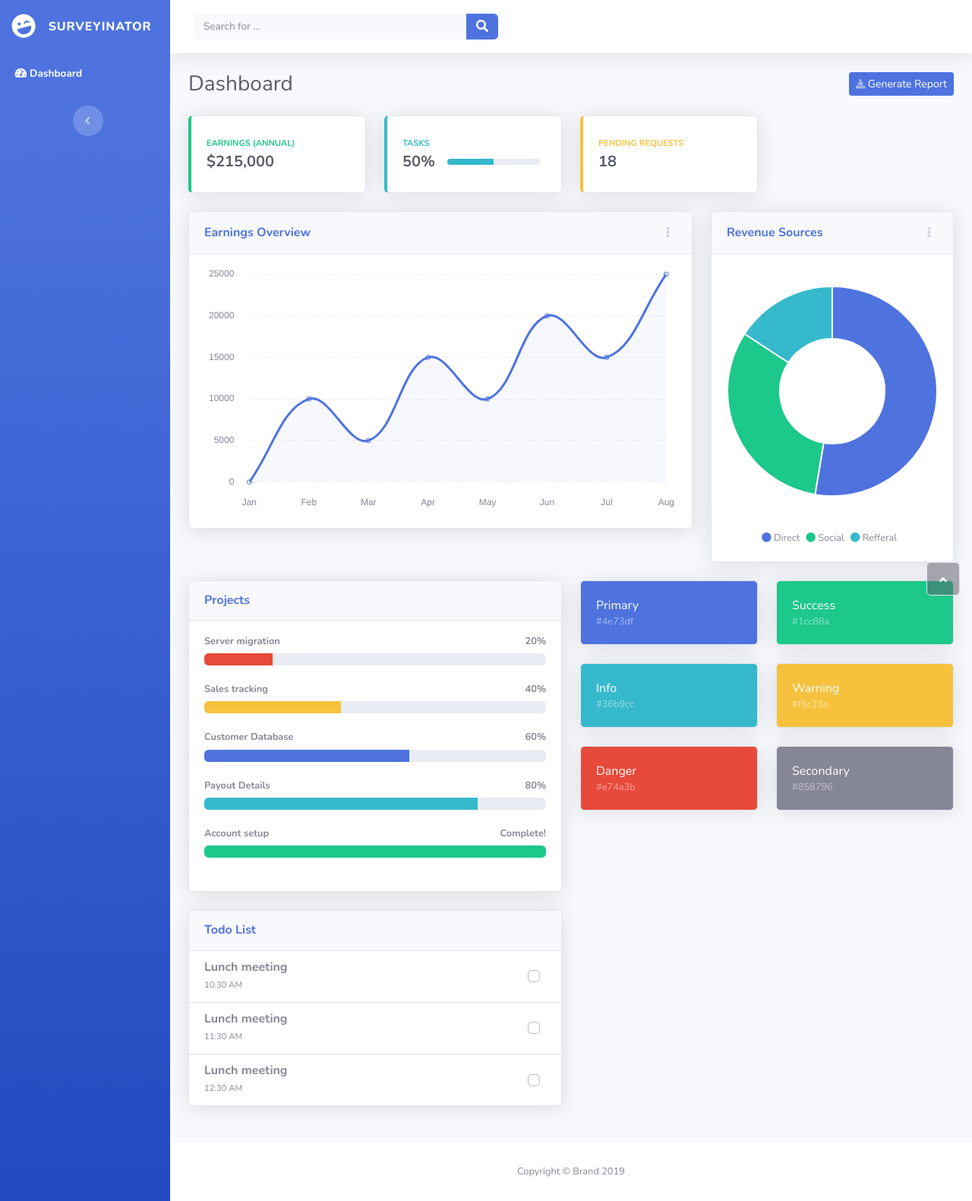
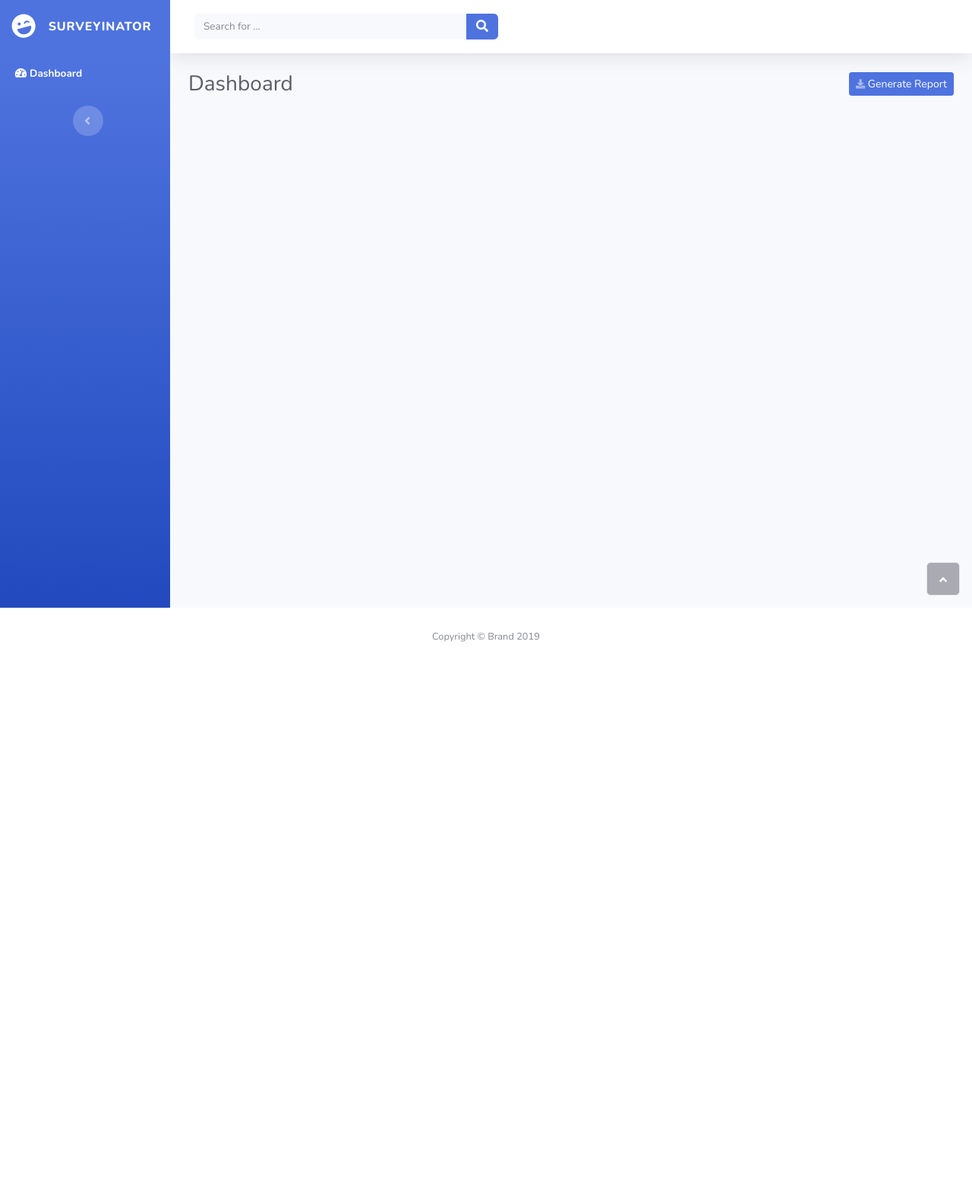
Before and after one commit to SoInstant/surveyinator, a Flask app: template templates/index.html in a window 1280 px wide. Shown: the whole page at 76% size. After the commit the page ends 845 px from the top, so only its background shows below. Run offline with Flask 2, Linux system fonts and the light colour scheme; the template is opened without the code that fills it, so the values that code supplies are empty; some libraries are stand-ins or nearby versions.

Commit message:
row 3 instead of 2

```diff
--- a/templates/index.html
+++ b/templates/index.html
@@ -54,7 +54,7 @@
                         <h3 class="text-dark mb-0">Dashboard</h3><a class="btn btn-primary btn-sm d-none d-sm-inline-block" role="button" href="#"><i class="fas fa-download fa-sm text-white-50"></i>&nbsp;Generate Report</a></div>
                     <div class="row">
                       {% for graph in graphs %}
-                        <div class="col-md-10 col-xl-6 mb-4">
+                        <div class="col-md-4 col-xl-4">
                             <div class="card shadow border-left-primary py-2">
                                 <div class="card-body">
                                     <div class="row align-items-center no-gutters">
@@ -66,52 +66,8 @@
                             </div>
                         </div>
                       {% endfor %}
-                        <div class="col-md-6 col-xl-3 mb-4">
-                            <div class="card shadow border-left-success py-2">
-                                <div class="card-body">
-                                    <div class="row align-items-center no-gutters">
-                                        <div class="col mr-2">
-                                            <div class="text-uppercase text-success font-weight-bold text-xs mb-1"><span>Earnings (annual)</span></div>
-                                            <div class="text-dark font-weight-bold h5 mb-0"><span>$215,000</span></div>
-                                        </div>
-                                    </div>
-                                </div>
-                            </div>
-                        </div>
-                        <div class="col-md-6 col-xl-3 mb-4">
-                            <div class="card shadow border-left-info py-2">
-                                <div class="card-body">
-                                    <div class="row align-items-center no-gutters">
-                                        <div class="col mr-2">
-                                            <div class="text-uppercase text-info font-weight-bold text-xs mb-1"><span>Tasks</span></div>
-                                            <div class="row no-gutters align-items-center">
-                                                <div class="col-auto">
-                                                    <div class="text-dark font-weight-bold h5 mb-0 mr-3"><span>50%</span></div>
-                                                </div>
-                                                <div class="col">
-                                                    <div class="progress progress-sm">
-                                                        <div class="progress-bar bg-info" aria-valuenow="50" aria-valuemin="0" aria-valuemax="100" style="width: 50%;"><span class="sr-only">50%</span></div>
-                                                    </div>
-                                                </div>
-                                            </div>
-                                        </div>
-                                    </div>
-                                </div>
-                            </div>
-                        </div>
-                        <div class="col-md-6 col-xl-3 mb-4">
-                            <div class="card shadow border-left-warning py-2">
-                                <div class="card-body">
-                                    <div class="row align-items-center no-gutters">
-                                        <div class="col mr-2">
-                                            <div class="text-uppercase text-warning font-weight-bold text-xs mb-1"><span>Pending Requests</span></div>
-                                            <div class="text-dark font-weight-bold h5 mb-0"><span>18</span></div>
-                                        </div>
-                                    </div>
-                                </div>
-                            </div>
-                        </div>
                     </div>
+                    <!--
                     <div class="row">
                         <div class="col-lg-7 col-xl-8">
                             <div class="card shadow mb-4">
@@ -261,7 +217,7 @@
                                         <p class="text-white-50 small m-0">#858796</p>
                                     </div>
                                 </div>
-                            </div>
+                            </div>-->
                         </div>
                     </div>
                 </div>
```
